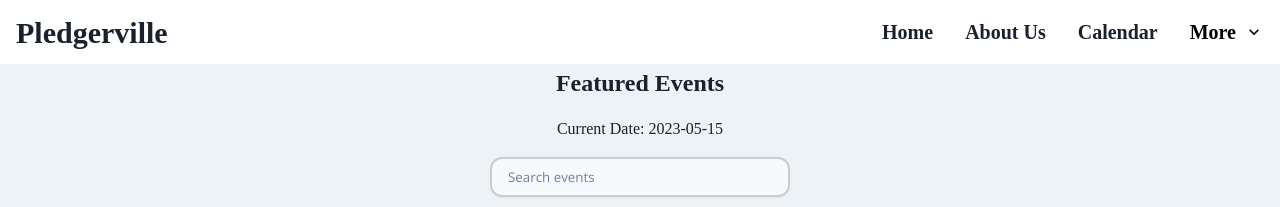
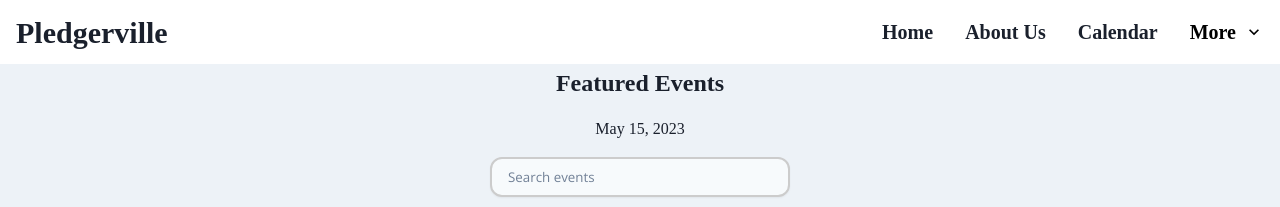
Before and after one commit to Pledgerville/next-app, a Next.js app: page /featured_events in a window 1280 px wide. Shown: the top 207 px of the page. Built offline with nearby package versions, Linux system fonts and the light colour scheme; no server answers.

Commit message:
fix events timezone

```diff
--- a/src/pages/featured_events.tsx
+++ b/src/pages/featured_events.tsx
@@ -1,4 +1,5 @@
 import React, { useState } from 'react';
+import moment from 'moment-timezone';
 import { Box, Flex, Image, Text, Input, Stack } from '@chakra-ui/react';
 
 const FeaturedEvents = () => {
@@ -19,7 +20,8 @@ const FeaturedEvents = () => {
     },
   ];
 
-  const today = new Date().toISOString().slice(0, 10);
+  const view_today = moment().tz('America/Los_Angeles').format('MMMM D, YYYY');
+  const today = moment().tz('America/Los_Angeles').format('YYYY-MM-DD');
   const [searchValue, setSearchValue] = useState('');
 
   const filteredEvents = upcomingEvents.filter((event) =>
@@ -32,7 +34,7 @@ const FeaturedEvents = () => {
         Featured Events
       </Text>
       <Text fontFamily="Linotype Didot" align="center" mb={4}>
-        Current Date: {today}
+        {view_today}
       </Text>
       <Box mb={4} maxWidth="300px" mx="auto">
         <Input
```
